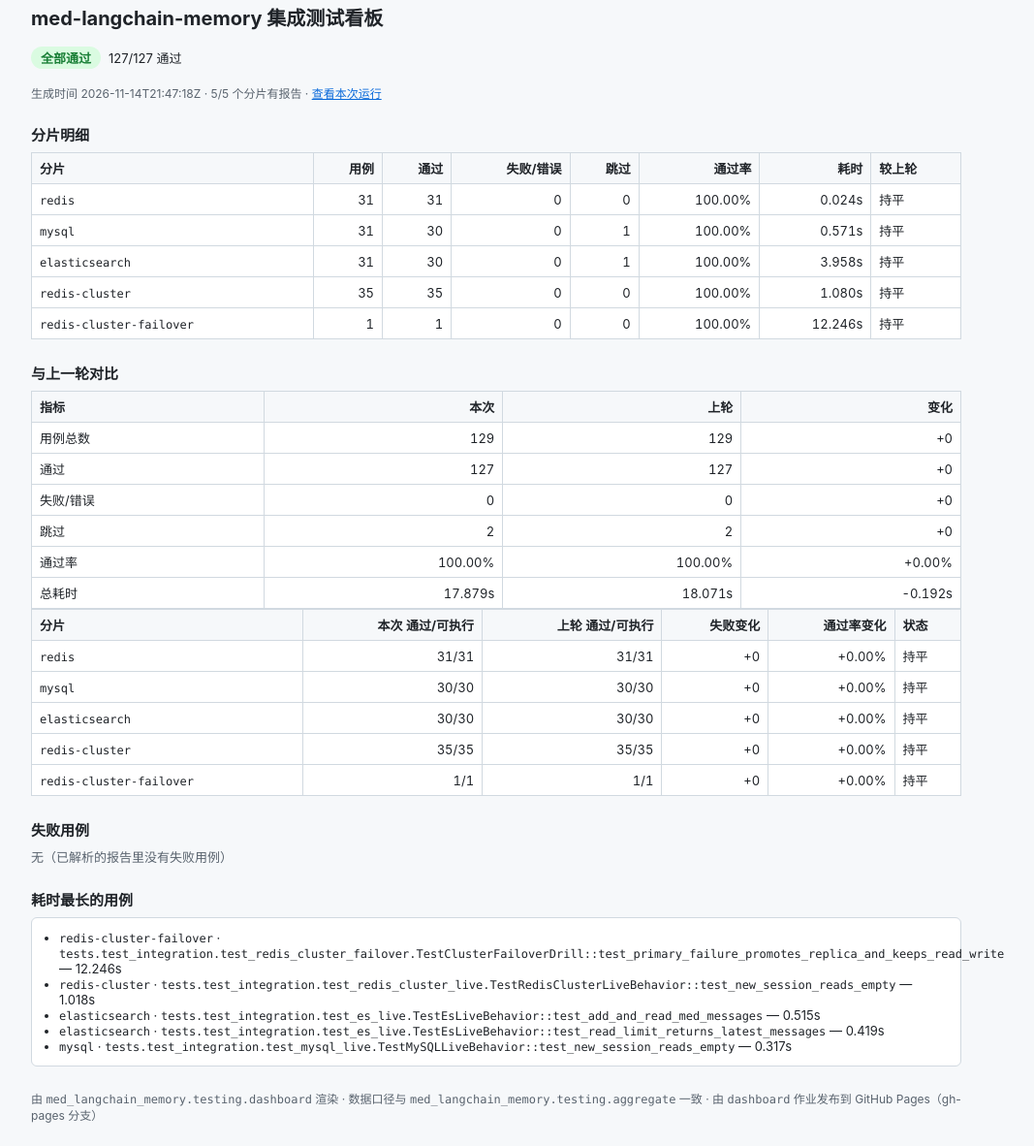
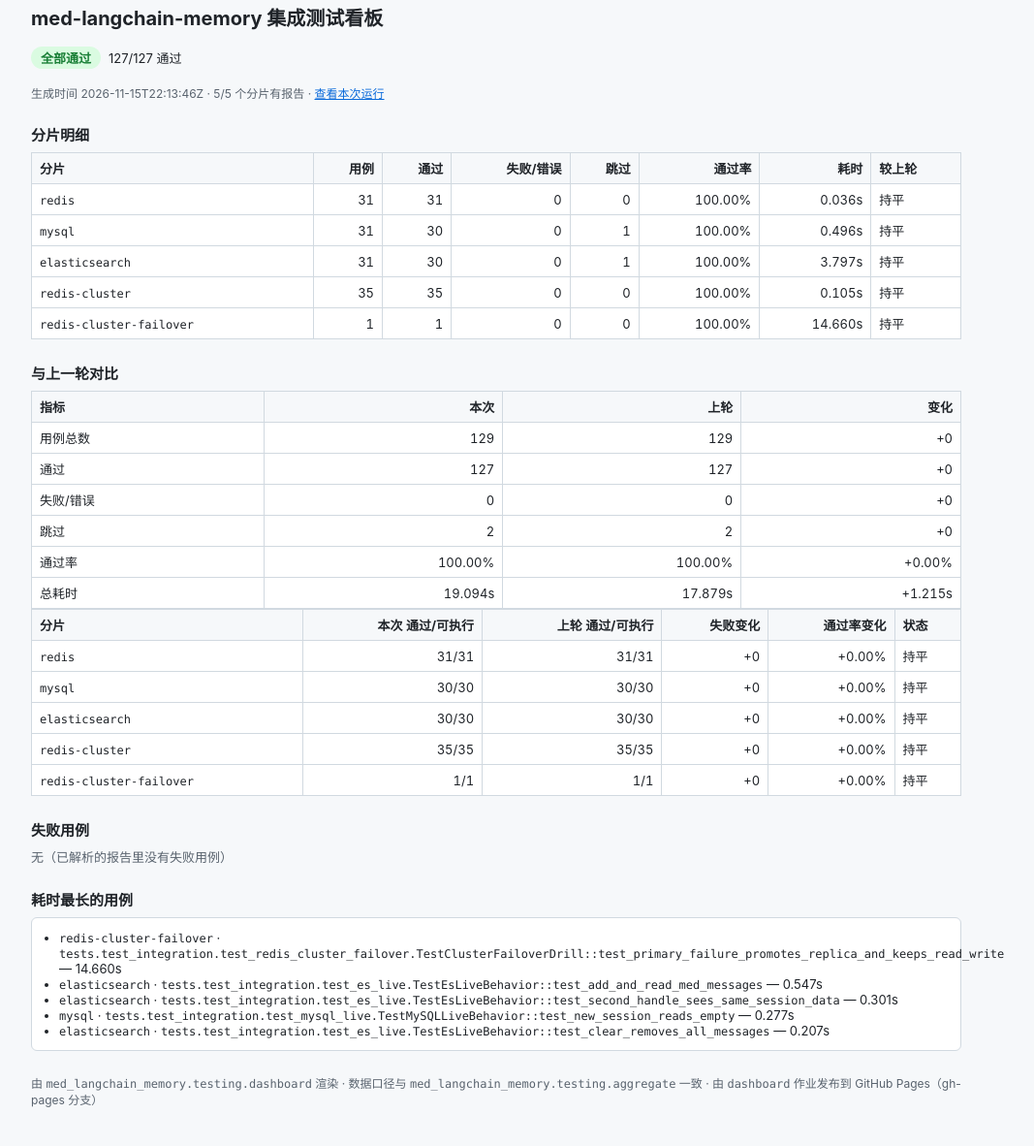
Before and after one commit to xxinjie21/med-langchain-memory, a plain HTML site: page index.html in a window 1280 px wide. Shown: the part 21-1203 px from the top of the page at 97% size, without its empty margins (128-1195 px from the left). Drawn offline with Linux system fonts and the light colour scheme.

Commit message:
deploy: 0e5d5bf72fdcc0ebb1cd0d7c5cb1f74018510e18

```diff
--- a/index.html
+++ b/index.html
@@ -38,18 +38,18 @@ footer { margin-top: 24px; color: #59636e; font-size: 12px; }
 <header>
 <h1>med-langchain-memory 集成测试看板</h1>
 <p><span class="badge ok">全部通过</span><span class="detail">127/127 通过</span></p>
-<p class="meta">生成时间 2026-11-14T21:47:18Z · 5/5 个分片有报告 · <a href="https://github.com/xxinjie21/med-langchain-memory/actions/runs/43644363219">查看本次运行</a></p>
+<p class="meta">生成时间 2026-11-15T22:13:46Z · 5/5 个分片有报告 · <a href="https://github.com/xxinjie21/med-langchain-memory/actions/runs/43767773734">查看本次运行</a></p>
 </header>
 <section>
 <h2>分片明细</h2>
 <table>
 <thead><tr><th>分片</th><th class="num">用例</th><th class="num">通过</th><th class="num">失败/错误</th><th class="num">跳过</th><th class="num">通过率</th><th class="num">耗时</th><th>较上轮</th></tr></thead>
 <tbody>
-<tr><td><code>redis</code></td><td class="num">31</td><td class="num">31</td><td class="num">0</td><td class="num">0</td><td class="num">100.00%</td><td class="num">0.024s</td><td>持平</td></tr>
-<tr><td><code>mysql</code></td><td class="num">31</td><td class="num">30</td><td class="num">0</td><td class="num">1</td><td class="num">100.00%</td><td class="num">0.571s</td><td>持平</td></tr>
-<tr><td><code>elasticsearch</code></td><td class="num">31</td><td class="num">30</td><td class="num">0</td><td class="num">1</td><td class="num">100.00%</td><td class="num">3.958s</td><td>持平</td></tr>
-<tr><td><code>redis-cluster</code></td><td class="num">35</td><td class="num">35</td><td class="num">0</td><td class="num">0</td><td class="num">100.00%</td><td class="num">1.080s</td><td>持平</td></tr>
-<tr><td><code>redis-cluster-failover</code></td><td class="num">1</td><td class="num">1</td><td class="num">0</td><td class="num">0</td><td class="num">100.00%</td><td class="num">12.246s</td><td>持平</td></tr>
+<tr><td><code>redis</code></td><td class="num">31</td><td class="num">31</td><td class="num">0</td><td class="num">0</td><td class="num">100.00%</td><td class="num">0.036s</td><td>持平</td></tr>
+<tr><td><code>mysql</code></td><td class="num">31</td><td class="num">30</td><td class="num">0</td><td class="num">1</td><td class="num">100.00%</td><td class="num">0.496s</td><td>持平</td></tr>
+<tr><td><code>elasticsearch</code></td><td class="num">31</td><td class="num">30</td><td class="num">0</td><td class="num">1</td><td class="num">100.00%</td><td class="num">3.797s</td><td>持平</td></tr>
+<tr><td><code>redis-cluster</code></td><td class="num">35</td><td class="num">35</td><td class="num">0</td><td class="num">0</td><td class="num">100.00%</td><td class="num">0.105s</td><td>持平</td></tr>
+<tr><td><code>redis-cluster-failover</code></td><td class="num">1</td><td class="num">1</td><td class="num">0</td><td class="num">0</td><td class="num">100.00%</td><td class="num">14.660s</td><td>持平</td></tr>
 </tbody>
 </table>
 </section>
@@ -63,7 +63,7 @@ footer { margin-top: 24px; color: #59636e; font-size: 12px; }
 <tr><td>失败/错误</td><td class="num">0</td><td class="num">0</td><td class="num">+0</td></tr>
 <tr><td>跳过</td><td class="num">2</td><td class="num">2</td><td class="num">+0</td></tr>
 <tr><td>通过率</td><td class="num">100.00%</td><td class="num">100.00%</td><td class="num">+0.00%</td></tr>
-<tr><td>总耗时</td><td class="num">17.879s</td><td class="num">18.071s</td><td class="num">-0.192s</td></tr>
+<tr><td>总耗时</td><td class="num">19.094s</td><td class="num">17.879s</td><td class="num">+1.215s</td></tr>
 </tbody>
 </table>
 <table>
@@ -81,11 +81,11 @@ footer { margin-top: 24px; color: #59636e; font-size: 12px; }
 <p class="empty">无（已解析的报告里没有失败用例）</p>
 <h2>耗时最长的用例</h2>
 <ul>
-<li><code>redis-cluster-failover</code> · <code>tests.test_integration.test_redis_cluster_failover.TestClusterFailoverDrill::test_primary_failure_promotes_replica_and_keeps_read_write</code> — 12.246s</li>
-<li><code>redis-cluster</code> · <code>tests.test_integration.test_redis_cluster_live.TestRedisClusterLiveBehavior::test_new_session_reads_empty</code> — 1.018s</li>
-<li><code>elasticsearch</code> · <code>tests.test_integration.test_es_live.TestEsLiveBehavior::test_add_and_read_med_messages</code> — 0.515s</li>
-<li><code>elasticsearch</code> · <code>tests.test_integration.test_es_live.TestEsLiveBehavior::test_read_limit_returns_latest_messages</code> — 0.419s</li>
-<li><code>mysql</code> · <code>tests.test_integration.test_mysql_live.TestMySQLLiveBehavior::test_new_session_reads_empty</code> — 0.317s</li>
+<li><code>redis-cluster-failover</code> · <code>tests.test_integration.test_redis_cluster_failover.TestClusterFailoverDrill::test_primary_failure_promotes_replica_and_keeps_read_write</code> — 14.660s</li>
+<li><code>elasticsearch</code> · <code>tests.test_integration.test_es_live.TestEsLiveBehavior::test_add_and_read_med_messages</code> — 0.547s</li>
+<li><code>elasticsearch</code> · <code>tests.test_integration.test_es_live.TestEsLiveBehavior::test_second_handle_sees_same_session_data</code> — 0.301s</li>
+<li><code>mysql</code> · <code>tests.test_integration.test_mysql_live.TestMySQLLiveBehavior::test_new_session_reads_empty</code> — 0.277s</li>
+<li><code>elasticsearch</code> · <code>tests.test_integration.test_es_live.TestEsLiveBehavior::test_clear_removes_all_messages</code> — 0.207s</li>
 </ul>
 <footer>
 由 <code>med_langchain_memory.testing.dashboard</code> 渲染 · 数据口径与 <code>med_langchain_memory.testing.aggregate</code> 一致 · 由 <code>dashboard</code> 作业发布到 GitHub Pages（gh-pages 分支）
```
